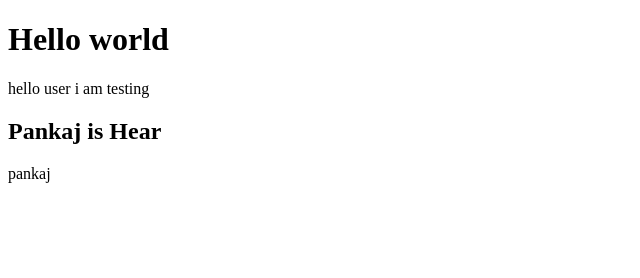
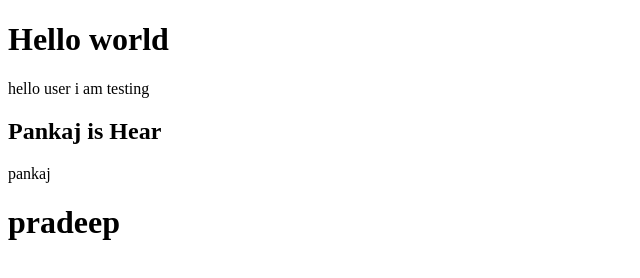
Before and after one commit to kali-pankaj/Git-Team-Task-Management, a plain HTML site: page index.html in a window 1280 px wide. Shown: the whole page, without its empty margins (0-640 px from the left). Drawn offline with Linux system fonts and the light colour scheme.

Commit message:
modified data

```diff
--- a/index.html
+++ b/index.html
@@ -10,5 +10,6 @@
     <p>hello user i am testing <p>
     <h2>Pankaj is Hear</h2>
     <p>pankaj<p>
+        <h1>pradeep</h1>
 </body>
 </html>
```
